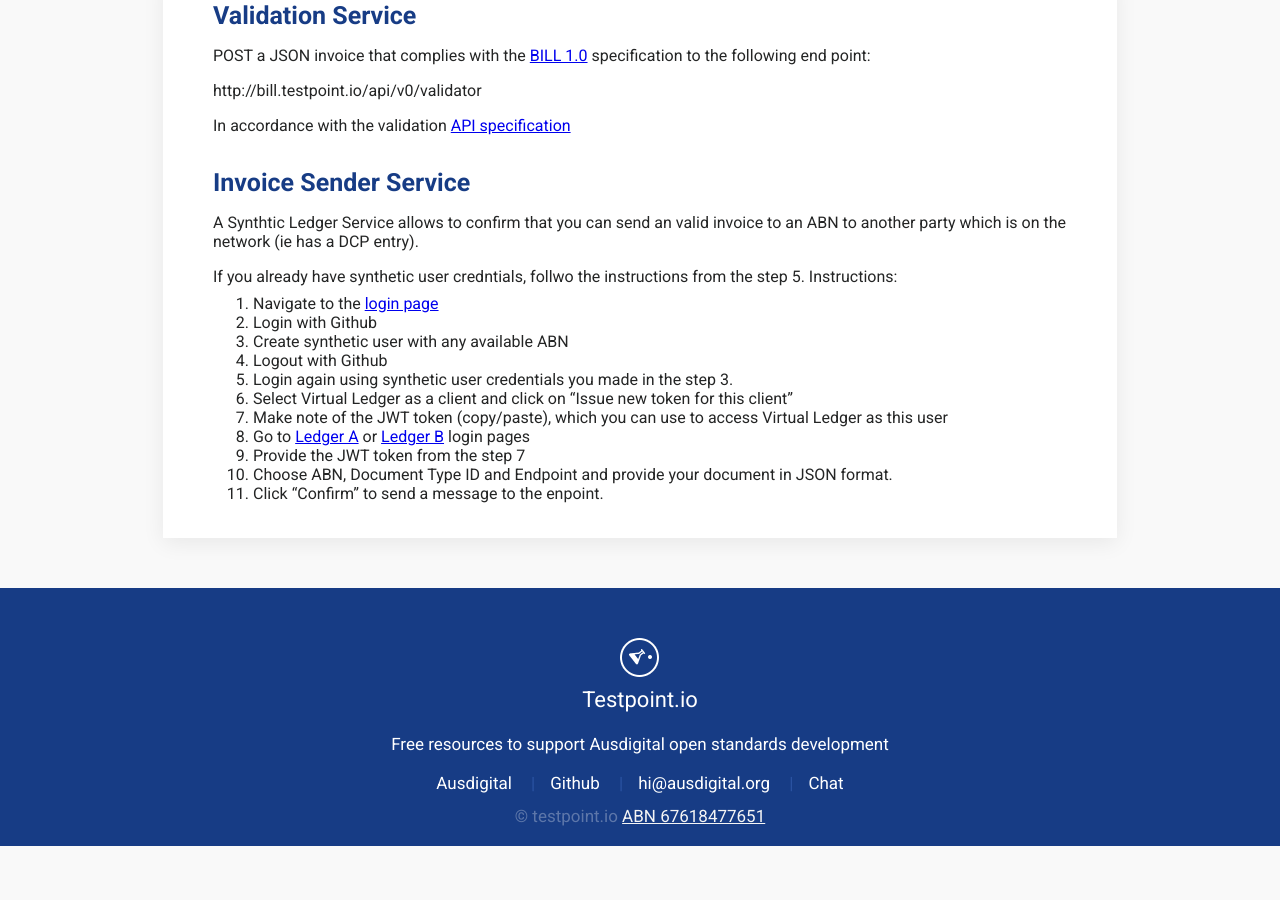
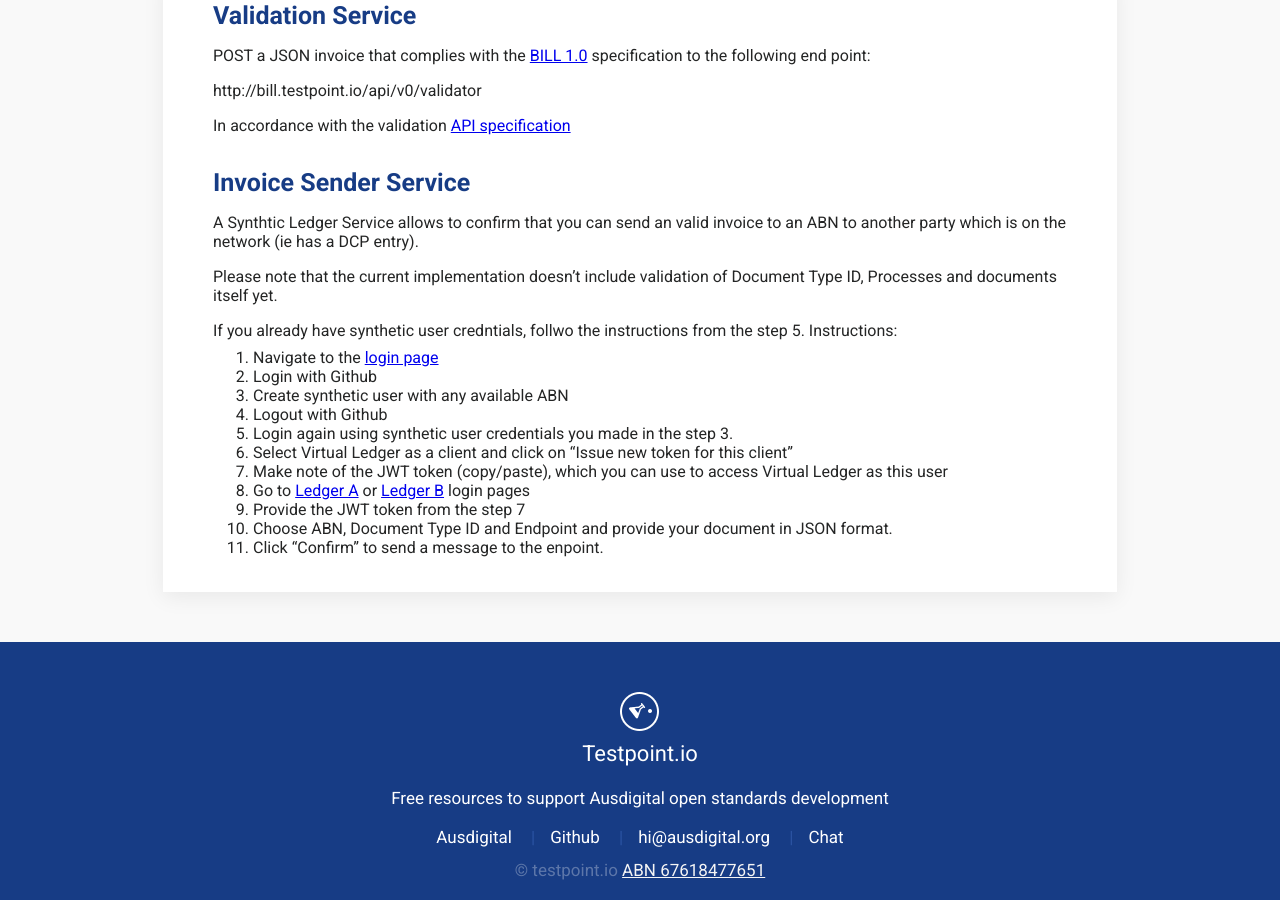
Before and after one commit to test-point/test-point.github.io, a Jekyll site: the page built from pages/bill.md, in a window 1280 px wide and 900 px high, scrolled down 1144 px. Built offline with Jekyll 4.4.1, drawn with Linux system fonts in a browser that asks for light colours; before the commit the page ends 1990 px from its top, so only the background shows below that.

Commit message:
resolves test-point/testpoint-bill#5

```diff
--- a/pages/bill.md
+++ b/pages/bill.md
@@ -20,6 +20,8 @@
 
 A Synthtic Ledger Service allows to confirm that you can send an valid invoice to an ABN to another party which is on the network (ie has a DCP entry).
 
+Please note that the current implementation doesn't include validation of Document Type ID, Processes and documents itself yet.
+
 If you already have synthetic user credntials, follwo the instructions from the step 5.
 Instructions:
 
```
